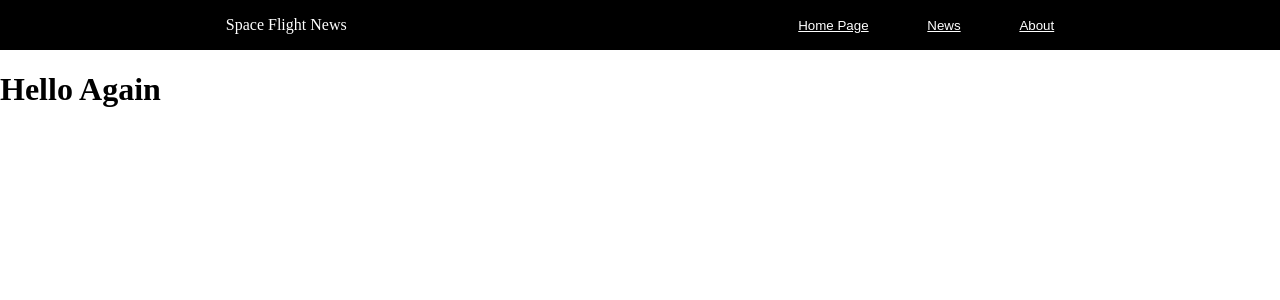
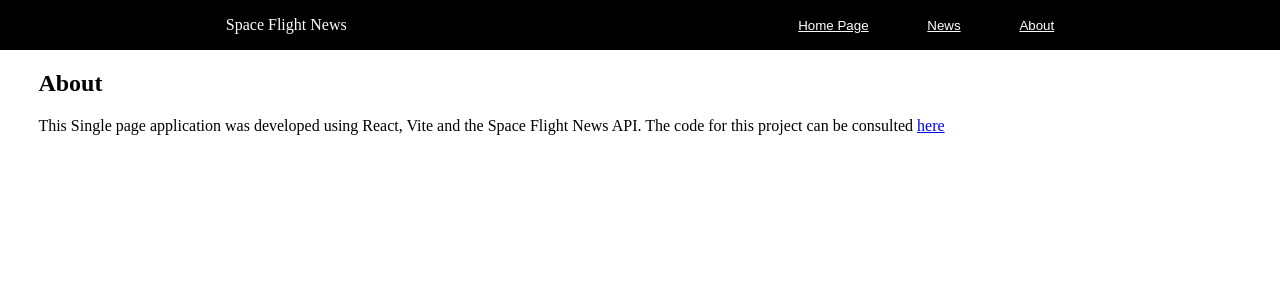
Before and after one commit to DionisioMC/SpaceFlightNewsSPA, a React (Vite) app: page /about in a window 1280 px wide. Shown: the top 300 px of the page. Built offline with nearby package versions, Linux system fonts and the light colour scheme.

Commit message:
Editing the about page and the home page to be more visually appealing

```diff
--- a/src/App.css
+++ b/src/App.css
@@ -39,3 +39,7 @@ header {
   justify-content: space-around;
   height: 30vh;
 }
+
+.body {
+  margin-left: 3%;
+}
--- a/src/pages/About.jsx
+++ b/src/pages/About.jsx
@@ -1,7 +1,12 @@
 function About() {
     return(
         <>
-            <h1>Hello Again</h1>
+            <div className="body">
+                <h2>About</h2>
+
+                <p>This Single page application was developed using React, Vite and the Space Flight News API. The code for this project can be consulted <a href="https://github.com/DionisioMC/SpaceFlightNewsSPA">here</a></p>
+            </div>
+
         </>
     )
 }
--- a/src/pages/Home.jsx
+++ b/src/pages/Home.jsx
@@ -1,13 +1,16 @@
 function Home() {
     return(
         <>
-            <h2>Home Page</h2>
+            <div className="body">
+                <h2>Home Page</h2>
 
-            <div id="quotes">
-                <p><q>The earth is the cradle of humanity , but mankind cannot stay in the cradle forever.</q> - Konstantin Tsiolkovsky</p>
-                <p><q>We are just an advanced breed of monkeys on a minor planet of a very average star. But we can understand the Universe. That makes us something very special.</q> - Stephen Hawking</p>
-                <p><q>Who among us has never looked up into the heavens on a starlit night, lost in wonder at the vastness of space and the beauty of the stars?</q> - Jeb Bush</p>
+                <div id="quotes">
+                    <p><q>The earth is the cradle of humanity , but mankind cannot stay in the cradle forever.</q> - Konstantin Tsiolkovsky</p>
+                    <p><q>We are just an advanced breed of monkeys on a minor planet of a very average star. But we can understand the Universe. That makes us something very special.</q> - Stephen Hawking</p>
+                    <p><q>Who among us has never looked up into the heavens on a starlit night, lost in wonder at the vastness of space and the beauty of the stars?</q> - Jeb Bush</p>
+                </div>
             </div>
+
 
         </>
     )
```
